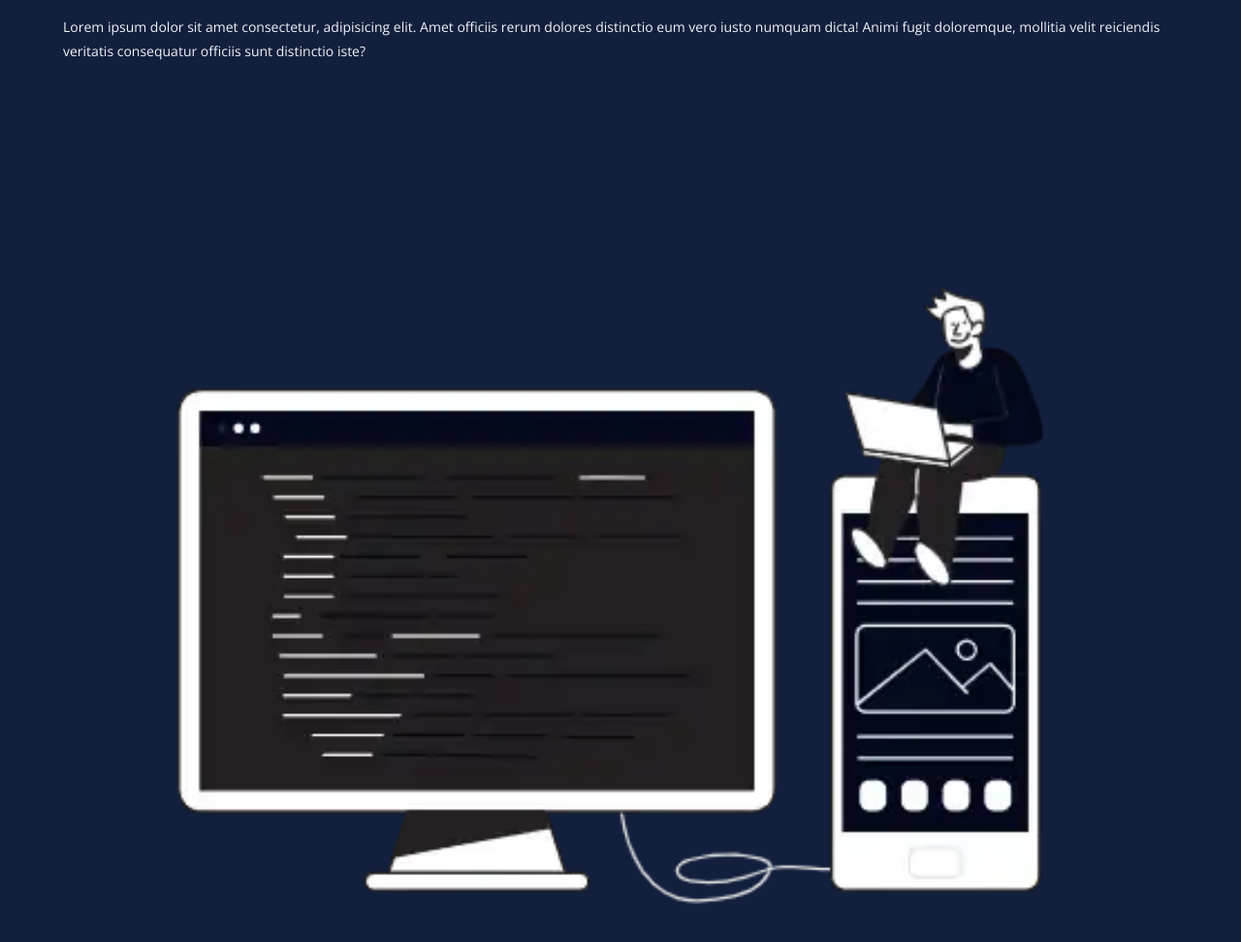
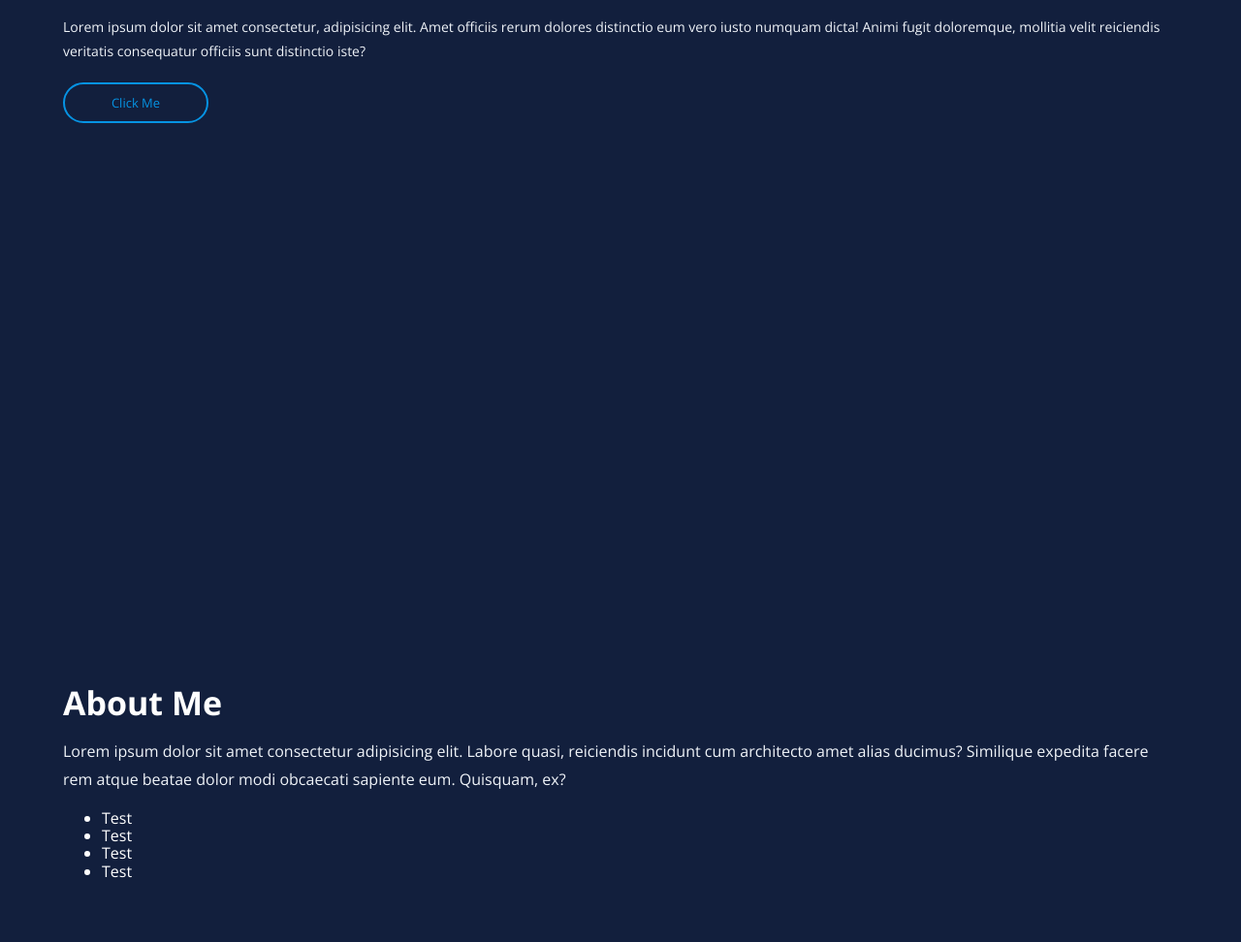
Before and after one commit to YoimelDev/portfolio, a website: page index.html in a window 1280 px wide. Shown: the part 194-1166 px from the top of the page at 97% size. After the commit the page ends 1118 px from the top, so only its background shows below. Drawn offline with nearby package versions, Linux system fonts and the light colour scheme.

Commit message:
add hero btn

```diff
--- a/index.html
+++ b/index.html
@@ -43,9 +43,25 @@
 					</p>
 				</div>
 
-				<div class="hero__img">
+				<!-- <div class="hero__img">
 					<img src="build/img/Code Development _Flatline.webp" alt="Code Development" />
-				</div>
+				</div> -->
+
+				<a href="#" class="hero__btn">Click Me</a>
+			</section>
+
+			<section class="about">
+				<h2>About Me</h2>
+				<p>
+					Lorem ipsum dolor sit amet consectetur adipisicing elit. Labore quasi, reiciendis incidunt cum architecto amet alias ducimus? Similique
+					expedita facere rem atque beatae dolor modi obcaecati sapiente eum. Quisquam, ex?
+				</p>
+				<ul>
+					<li>Test</li>
+					<li>Test</li>
+					<li>Test</li>
+					<li>Test</li>
+				</ul>
 			</section>
 		</main>
 	</body>
--- a/src/scss/layout/_hero.scss
+++ b/src/scss/layout/_hero.scss
@@ -16,4 +16,20 @@
 			font-size: 1.4rem;
 		}
 	}
+
+	&__btn {
+		width: 15rem;
+		margin-top: 2rem;
+		padding: 1.25rem 1.75rem;
+		text-align: center;
+		color: rgb(6, 147, 227);
+		background-color: transparent;
+		border: 2px solid rgb(6, 147, 227);
+		border-radius: 2.375rem;
+		font-size: 1.3rem;
+		line-height: 1;
+		text-decoration: none;
+		cursor: pointer;
+		transition: all 0.25s cubic-bezier(0.645, 0.045, 0.355, 1) 0s;
+	}
 }
```
Also changed, not shown: build/css/app.css, 1 other file.
